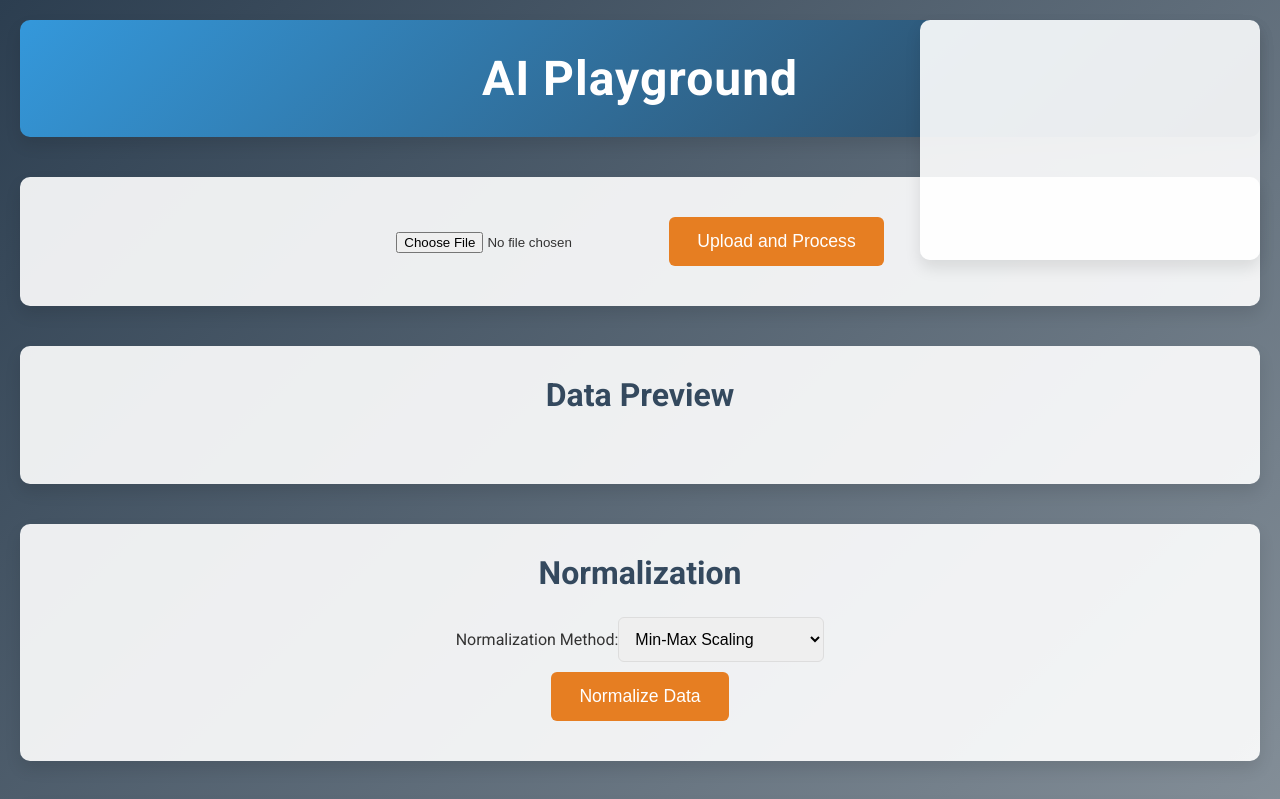
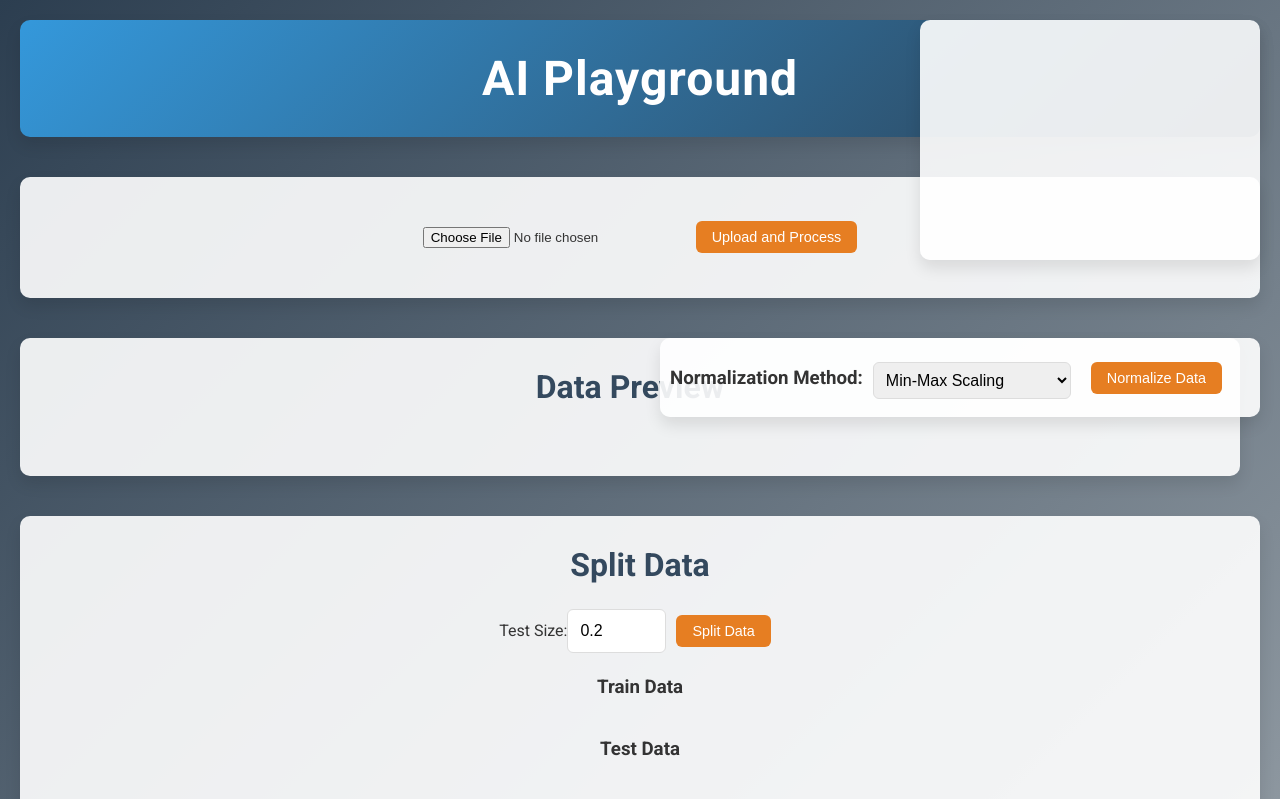
Before and after one commit to meghakn03/ai-playground, a React (Create React App) app in the folder frontend/: page / in a window 1280 px wide. Shown: the top 799 px of the page. Built offline with nearby package versions, Linux system fonts and the light colour scheme.

Commit message:
style fix

```diff
--- a/frontend/src/App.css
+++ b/frontend/src/App.css
@@ -190,6 +190,85 @@ tbody tr:hover {
   animation: fadeInRight 1s ease-out;
 }
 
+.data-normalization-container {
+  display: flex;
+  justify-content: space-between;
+  align-items: flex-start;
+  position: relative;
+}
+
+.data-preview-section {
+  flex: 1;
+  margin-right: 20px;
+}
+
+.normalization-section {
+  width: 580px;
+  background-color: rgba(255, 255, 255, 0.9);
+  padding: 10px;
+  border-radius: 10px;
+  box-shadow: 0 8px 16px rgba(0, 0, 0, 0.1);
+  position: absolute;
+  top: 0;
+  right: 0;
+}
+
+.normalization-controls {
+  display: flex;
+  align-items: center;
+  gap: 10px; /* Space between elements */
+}
+
+.normalization-controls label {
+  margin: 0;
+  white-space: nowrap; /* Prevent text wrapping */
+}
+
+.normalization-controls select {
+  padding: 8px;
+  border-radius: 6px;
+  border: 1px solid #ddd;
+}
+
+button {
+  background-color: #e67e22;
+  color: #fff;
+  border: none;
+  padding: 8px 16px;
+  font-size: 0.9em;
+  border-radius: 6px;
+  cursor: pointer;
+  transition: background-color 0.3s ease, transform 0.2s ease;
+}
+
+button:hover {
+  background-color: #d35400;
+}
+
+button:active {
+  transform: scale(0.96);
+}
+
+.error {
+  color: #e74c3c;
+  font-weight: 500;
+  margin-top: 10px;
+}
+
+
+@media (max-width: 768px) {
+  .data-normalization-container {
+    flex-direction: column;
+  }
+
+  .normalization-section {
+    position: relative;
+    width: 100%;
+    margin-top: 20px;
+  }
+}
+
+
 @keyframes fadeInRight {
   from {
     opacity: 0;
--- a/frontend/src/App.js
+++ b/frontend/src/App.js
@@ -281,7 +281,6 @@ const handleEvaluateModel = async () => {
         }));
       };
 
-
       return (
         <div className="App">
             <header>
@@ -320,6 +319,7 @@ const handleEvaluateModel = async () => {
                     </section>
                 )}
 
+                <div className="data-normalization-container">
                     <section className="data-preview-section">
                         <h2>Data Preview</h2>
                         <table>
@@ -343,9 +343,8 @@ const handleEvaluateModel = async () => {
                     </section>
 
                     <section className="normalization-section">
-                    <h2>Normalization</h2>
-                    <div>
-                        <label htmlFor="normalizationMethod">Normalization Method:</label>
+    <div className="normalization-controls">
+        <h3 htmlFor="normalizationMethod">Normalization Method:</h3>
         <select
             id="normalizationMethod"
             value={normalizationMethod}
@@ -355,10 +354,12 @@ const handleEvaluateModel = async () => {
             <option value="standard">Standard Scaling</option>
             <option value="zscore">Z-Score Normalization</option>
         </select>
+        <button onClick={handleNormalizeData}>Normalize Data</button>
     </div>
-                    <button onClick={handleNormalizeData}>Normalize Data</button>
     {error && <p className="error">{error}</p>}
 </section>
+
+                </div>
 
                 <section className="split-data-section">
                     <h2>Split Data</h2>
@@ -497,7 +498,6 @@ const handleEvaluateModel = async () => {
                     {evaluationComplete === false && <p>Evaluation failed. Check the console for more details.</p>}
                 </section>
 
-
                 <section className="chart-section">
                     <h2>Data Visualization</h2>
                     <div className="chart-container">
@@ -513,6 +513,7 @@ const handleEvaluateModel = async () => {
             </main>
         </div>
     );
+
 }
 
 export default App;
```
Lines whose indentation alone changed are shown as unchanged.
